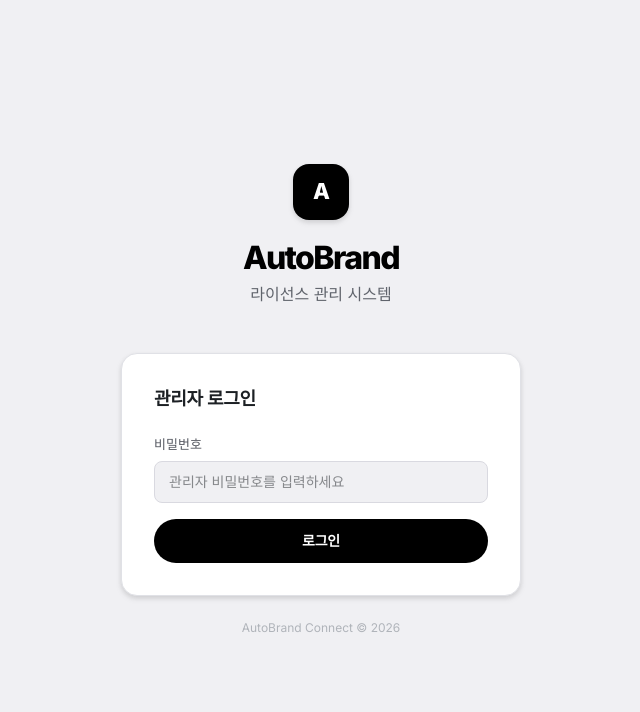
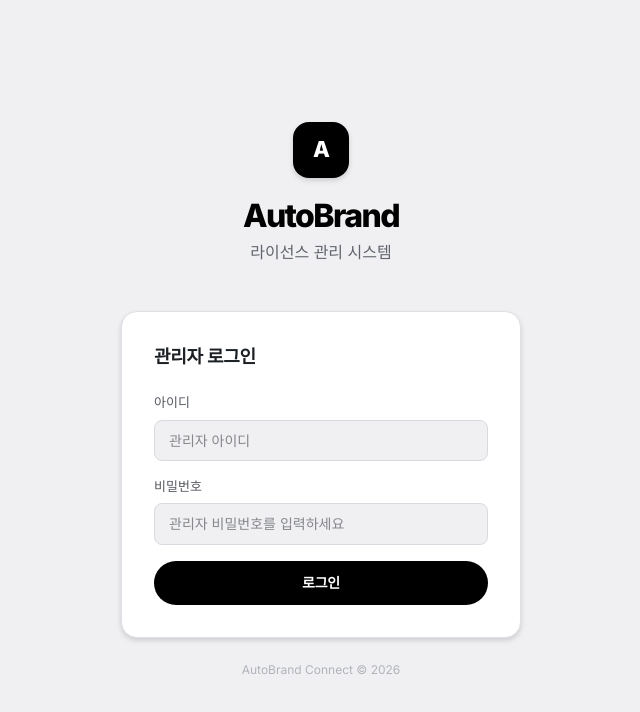
Before and after one commit to DevScaryCat/admin-web, a Next.js app: page / in a window 1280 px wide. Shown: the top 712 px of the page, without its empty margins (319-959 px from the left). Built offline with nearby package versions, Linux system fonts and the light colour scheme.

Commit message:
feat(security): 아이디+비밀번호 로그인 + 로그인 횟수제한 + 대시보드 인증 게이트(proxy) + 쿠키 sameSite strict

```diff
--- a/app/api/auth/route.ts
+++ b/app/api/auth/route.ts
@@ -2,16 +2,46 @@ import { NextRequest, NextResponse } from 'next/server'
 import { signToken } from '@/lib/auth'
 import { cookies } from 'next/headers'
 
+// 무차별 대입(brute-force) 완화용 경량 IP 레이트리밋.
+// ⚠️ 서버리스라 인스턴스마다 메모리가 따로 → 완벽한 분산 차단은 아님(1차 방어는 강한 비밀번호).
+// 그래도 단일 공격자의 자동 연타를 크게 늦춘다. 실패만 카운트하고 성공 시 초기화.
+const failures = new Map<string, { count: number; first: number }>()
+const WINDOW_MS = 15 * 60 * 1000 // 15분
+const MAX_FAILS = 5
+
 export async function POST(req: NextRequest) {
-  const { password } = await req.json()
-  if (password !== process.env.ADMIN_PASSWORD) {
-    return NextResponse.json({ error: '비밀번호가 틀렸습니다.' }, { status: 401 })
+  const ip = req.headers.get('x-forwarded-for')?.split(',')[0]?.trim() || 'unknown'
+  const now = Date.now()
+  const rec = failures.get(ip)
+  const windowActive = !!rec && now - rec.first < WINDOW_MS
+
+  // 한도 초과면 즉시 차단
+  if (windowActive && rec!.count >= MAX_FAILS) {
+    return NextResponse.json(
+      { error: '로그인 시도가 너무 많습니다. 15분 후 다시 시도해주세요.' },
+      { status: 429 }
+    )
   }
+
+  const { id, password } = await req.json()
+  const idOk = id === process.env.ADMIN_ID
+  const pwOk = password === process.env.ADMIN_PASSWORD
+  if (!idOk || !pwOk) {
+    // 실패 기록 (윈도우 만료됐으면 새로 시작)
+    if (!windowActive) failures.set(ip, { count: 1, first: now })
+    else rec!.count++
+    return NextResponse.json({ error: '아이디 또는 비밀번호가 틀렸습니다.' }, { status: 401 })
+  }
+
+  // 성공 → 해당 IP 실패 기록 초기화
+  failures.delete(ip)
+
   const token = await signToken()
   const cookieStore = await cookies()
   cookieStore.set('admin_token', token, {
     httpOnly: true,
     secure: process.env.NODE_ENV === 'production',
+    sameSite: 'strict',
     maxAge: 60 * 60 * 24,
     path: '/',
   })
--- a/app/page.tsx
+++ b/app/page.tsx
@@ -3,6 +3,7 @@ import { useState } from 'react'
 import { useRouter } from 'next/navigation'
 
 export default function LoginPage() {
+  const [id, setId] = useState('')
   const [password, setPassword] = useState('')
   const [error, setError] = useState('')
   const [loading, setLoading] = useState(false)
@@ -15,7 +16,7 @@ export default function LoginPage() {
     const res = await fetch('/api/auth', {
       method: 'POST',
       headers: { 'Content-Type': 'application/json' },
-      body: JSON.stringify({ password }),
+      body: JSON.stringify({ id, password }),
     })
     setLoading(false)
     if (res.ok) {
@@ -101,6 +102,45 @@ export default function LoginPage() {
                 color: 'var(--text-mid)',
                 marginBottom: '8px',
               }}>
+                아이디
+              </label>
+              <input
+                type="text"
+                value={id}
+                onChange={e => setId(e.target.value)}
+                placeholder="관리자 아이디"
+                required
+                autoComplete="username"
+                style={{
+                  width: '100%',
+                  background: 'var(--bg-page)',
+                  border: '1px solid var(--border-input)',
+                  borderRadius: '8px',
+                  padding: '10px 14px',
+                  fontSize: '14px',
+                  color: 'var(--text-near-black)',
+                  outline: 'none',
+                  transition: 'border-color 0.15s, box-shadow 0.15s',
+                  fontFamily: 'Inter, sans-serif',
+                }}
+                onFocus={e => {
+                  e.target.style.borderColor = '#000'
+                  e.target.style.boxShadow = '0 0 0 3px rgba(0,0,0,0.08)'
+                }}
+                onBlur={e => {
+                  e.target.style.borderColor = 'var(--border-input)'
+                  e.target.style.boxShadow = 'none'
+                }}
+              />
+            </div>
+            <div>
+              <label style={{
+                display: 'block',
+                fontSize: '13px',
+                fontWeight: 500,
+                color: 'var(--text-mid)',
+                marginBottom: '8px',
+              }}>
                 비밀번호
               </label>
               <input
@@ -109,6 +149,7 @@ export default function LoginPage() {
                 onChange={e => setPassword(e.target.value)}
                 placeholder="관리자 비밀번호를 입력하세요"
                 required
+                autoComplete="current-password"
                 style={{
                   width: '100%',
                   background: 'var(--bg-page)',
--- /dev/null
+++ b/proxy.ts
@@ -0,0 +1,31 @@
+import { NextResponse, NextRequest } from 'next/server'
+import { jwtVerify } from 'jose'
+
+// Next.js 16: middleware → proxy 로 이름이 바뀜. 인증 게이트는 여기서 처리.
+// /dashboard 이하는 유효한 admin_token 쿠키가 없으면 로그인(/)으로 돌려보낸다.
+// (이전엔 게이트가 없어 대시보드 UI가 무인증으로 열렸음 — 데이터는 API에서 막혔지만 껍데기는 노출)
+const secret = new TextEncoder().encode(process.env.JWT_SECRET || '')
+
+export async function proxy(req: NextRequest) {
+  const token = req.cookies.get('admin_token')?.value
+  let ok = false
+  if (token) {
+    try {
+      await jwtVerify(token, secret)
+      ok = true
+    } catch {
+      ok = false
+    }
+  }
+  if (!ok) {
+    const url = req.nextUrl.clone()
+    url.pathname = '/'
+    url.search = ''
+    return NextResponse.redirect(url)
+  }
+  return NextResponse.next()
+}
+
+export const config = {
+  matcher: ['/dashboard/:path*'],
+}
```
